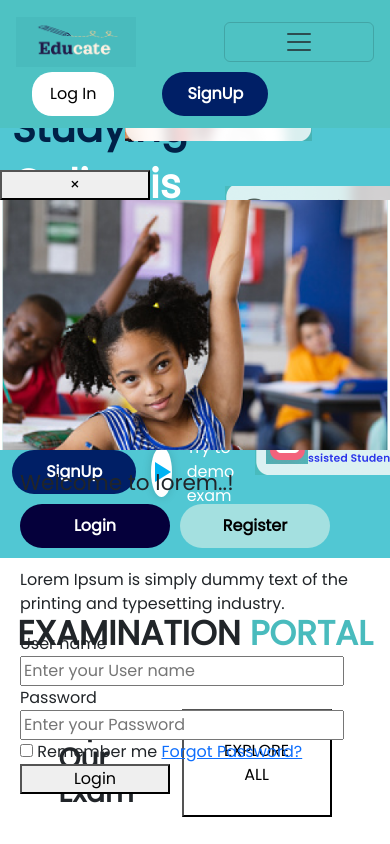
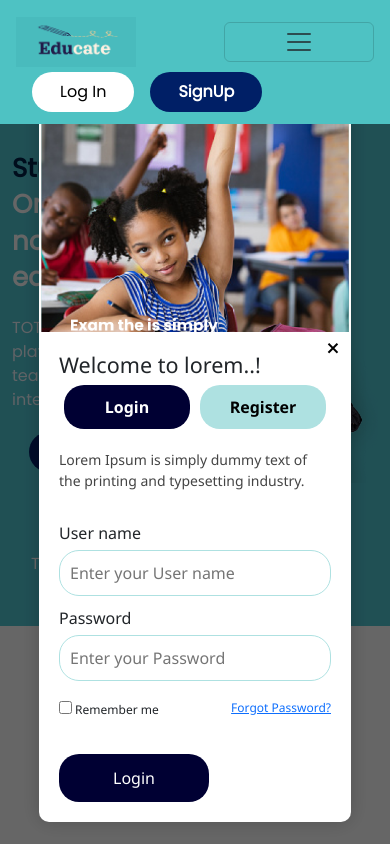
Before and after one commit to Ranjitha1304/online-educate, a plain HTML site: page index.html in a window 390 px wide. Both pictures are taken after a click on the button "Log In". Shown: the top 844 px of the page. Drawn offline with nearby package versions, Linux system fonts and the light colour scheme; files whose address does not match are found by name.

Commit message:
Update style.css

```diff
--- a/assets/css/style.css
+++ b/assets/css/style.css
@@ -1,7 +1,7 @@
 body {
   font-family: 'Poppins', sans-serif;
   margin: 0;
-  /* padding-top: 70px; Adjust based on navbar height */
+
 }
 
 .custom-navbar {
@@ -57,38 +57,31 @@ a.nav-link {
 
 .auth-modal {
   position: fixed;
-  top: 0;
-  left: 0;
-  width: 100%;
-  height: 100%;
+  inset: 0;
+  background: rgba(0, 0, 0, 0.6);
   display: none;
-  z-index: 1001;
+  align-items: center;
   justify-content: center;
-  align-items: center;
-  margin-top: 70px;
+  z-index: 999;
+  margin-top: 60px;
+   overflow-y: auto;
 }
 
-.modal-backdrop {
-  display: none;
-  position: fixed;
-  inset: 0;
-  background: rgba(0, 0, 0, 0.4);
-  z-index: 1000;
-}
-
-.auth-container {
+.auth-content {
   display: flex;
+  background: #fff;
+  border-radius: 10px;
+  overflow: hidden;
   width: 80%;
   max-width: 1000px;
-  height: 600px;
-  background: #fff;
-  border-radius: 15px;
-  overflow: hidden;
+  box-shadow: 0 0 20px rgba(0, 0, 0, 0.2);
+  position: relative;
+  overflow-y: auto;
+  max-height: 90vh;
 }
 
 .auth-left {
-  width: 50%;
-  background-color: #f3f3f3;
+  flex: 1;
   position: relative;
 }
 
@@ -100,106 +93,92 @@ a.nav-link {
 
 .auth-text {
   position: absolute;
-  bottom: 30px;
+  bottom: 20px;
   left: 20px;
-  color: white;
-  text-shadow: 0 0 5px black;
+  color: #fff;
 }
 
-
-.auth-close {
-  position: absolute;
-  top: 20px;
-  right: 25px;
-  font-size: 28px;
+.auth-text h2 {
   font-weight: bold;
-  color: #000;
-  cursor: pointer;
-  z-index: 10;
 }
 
-.auth-close:hover {
-  color: #f00;
+.auth-right {
+  flex: 1;
+  padding: 40px 30px;
+  font-family: 'Segoe UI', sans-serif;
 }
 
-
-
-.auth-right {
-  width: 50%;
-  padding: 40px;
-  display: flex;
-  flex-direction: column;
-  justify-content: center;
+.close-btn {
+  position: absolute;
+  top: 10px;
+  right: 15px;
+  background: none;
+  border: none;
+  font-size: 24px;
+  cursor: pointer;
 }
 
 .auth-tabs {
   display: flex;
-  gap: 10px;
   margin-bottom: 20px;
 }
 
 .auth-tabs button {
-  padding: 10px 20px;
-  border-radius: 30px;
+  flex: 1;
+  padding: 10px;
+  border-radius: 20px;
   border: none;
-  background-color: #a4e0e0;
+  background: #aee1e1;
+  margin: 0 5px;
+  font-weight: bold;
   cursor: pointer;
-  font-weight: bold;
-  color: black;
 }
 
-.auth-tabs button.active {
-  background-color: #05003b;
+.auth-tabs .active {
+  background: #000033;
   color: white;
 }
 
-.auth-form {
+.auth-desc {
+  font-size: 14px;
+  color: #444;
+  margin-bottom: 20px;
+}
+
+form {
   display: flex;
   flex-direction: column;
-  gap: 15px;
 }
 
-.input-wrapper {
-  position: relative;
+form label {
+  margin-top: 10px;
+  margin-bottom: 5px;
 }
 
-.input-wrapper input {
-  width: 100%;
-  padding: 10px 35px 10px 15px;
-  border: 1px solid #00bcd4;
-  border-radius: 30px;
+form input {
+  padding: 10px;
+  border: 1px solid #aee1e1;
+  border-radius: 20px;
   outline: none;
 }
 
-.toggle-password {
-  position: absolute;
-  right: 15px;
-  top: 10px;
-  cursor: pointer;
-  font-size: 16px;
-}
-
-.form-options {
+.extras {
   display: flex;
   justify-content: space-between;
   align-items: center;
   font-size: 12px;
+  margin: 10px 0;
 }
 
-.auth-submit {
-  background-color: #05003b;
+.submit-btn {
+  margin-top: 20px;
+  background: #000033;
   color: white;
-  padding: 12px 30px;
   border: none;
-  border-radius: 25px;
-  font-weight: bold;
+  padding: 12px;
+  border-radius: 20px;
   cursor: pointer;
 }
-
-.hidden {
-  display: none !important;
-}
-
 
 
 
@@ -526,6 +505,7 @@ img.card-img-top  {
 .educate-img {
   max-width:80%;
   margin: auto;
+  /* margin-left: 70px; */
   margin-bottom: 40px;
   cursor: pointer;
 }
@@ -949,11 +929,86 @@ button:hover {
 
 @media (min-width:320px) and (max-width:767px){
 
+.gap-5 {
+  gap:1rem !important;
+}
+
+/* .navbar>.container { */
+  /* justify-content: left;
+} */
   .educate-img img
   {
-width:350px;
+width:225px;
 height:auto;
+padding-right: 0px;
 }
+  .educate-img img
+{
+  margin-left: 0px;
+  margin-right: 0px;
+}
+
+.card1,.card2,.card3,.card4 {
+  display:none;
+}
+.btn-login,.btn-signup {
+  font-size: 16px;
+height:40px;
+    padding: 6px 28px;
+}
+
+.btn-signup {
+  font-size: 16px;
+height:40px;
+text-align: left;
+}
+
+.hero-section {
+  margin-top: 50px;
+}
+.hero-left h1 {
+    font-size: 26px;
+}
+.cta-buttons {
+  flex-direction: column;
+}
+
+.explore h1 {
+    font-size: 16px;
+}
+.exam-port {
+    font-size: 24px;
+}
+
+.explore button {
+  padding:0;
+}
+
+
+img.latest{
+width:150px;
+height:100px;
+}
+
+img.latest1{
+width:120px;
+height:120px;
+}
+
+
+
+.close-btn {
+    top: 248px;
+    right: -57px;
+z-index: 1000;
+}
+
+
+
+
+
+
+
 }
 
 
@@ -1001,8 +1056,42 @@ height:auto;
   .auth-right {
     padding: 20px;
   }
+    .auth-content {
+    flex-direction: column;
+  }
+
+  .auth-left, .auth-right {
+    width: 100%;
+  }
+
+  .auth-left img {
+    height: 250px;
+  }
+
+}
+@media (min-width:768px) and (max-width:1023px){
+
+.hero-left h1 {
+    font-size: 38px;
 }
 
+.card3 img {
+    bottom: 0px;
+
+}
+
+.card4 img {
+    bottom: 120px;
+    right: 1px;
+}
+.educate-img {
+    max-width: 100%;
+}
+
+
+
+
+}
 
 
 
@@ -1024,7 +1113,6 @@ height:auto;
         display: none;
       }
   .stats-section {
-    flex-direction: column;
     align-items: center;
     gap: 30px;
   }
```
